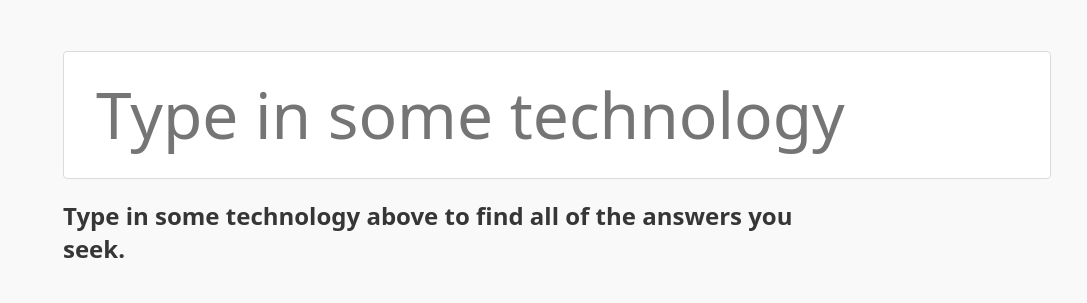
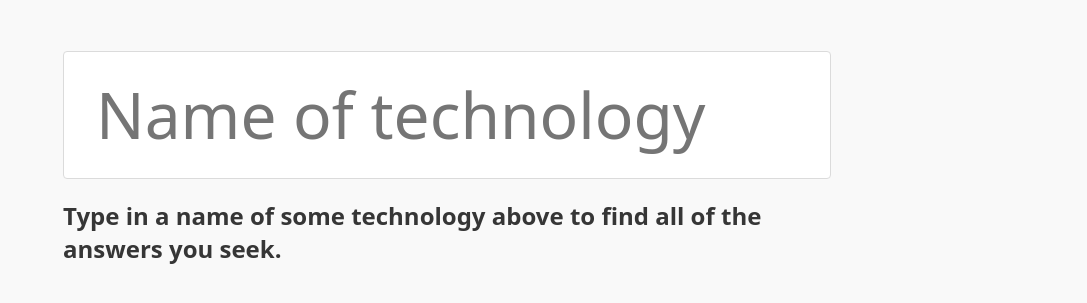
Before and after one commit to adamghill/isitwebscale, a plain HTML site: page index.html in a window 1280 px wide. Shown: the part 301-604 px from the top of the page, without its empty margins (193-1280 px from the left). Drawn offline with Linux system fonts and the light colour scheme.

Commit message:
Some random tweaks.

```diff
--- a/index.html
+++ b/index.html
@@ -16,10 +16,10 @@
       But... is it web scale?
     </h1>
 
-    <input type="text" id="search" placeholder="Type in some technology" autocomplete="off"></input>
+    <input type="text" id="search" placeholder="Name of technology" autocomplete="off"></input>
 
     <h2 id="result">
-      Type in some technology above to find all of the answers you seek.
+      Type in a name of some technology above to find all of the answers you seek.
     </h2>
   </main>
 </body>
--- a/styles.css
+++ b/styles.css
@@ -11,4 +11,5 @@ h1 {
     padding: .5em 2rem 2rem 2rem;
     font-size: 4em;
     height: 2em;
+    width: 100%;
 }
```
